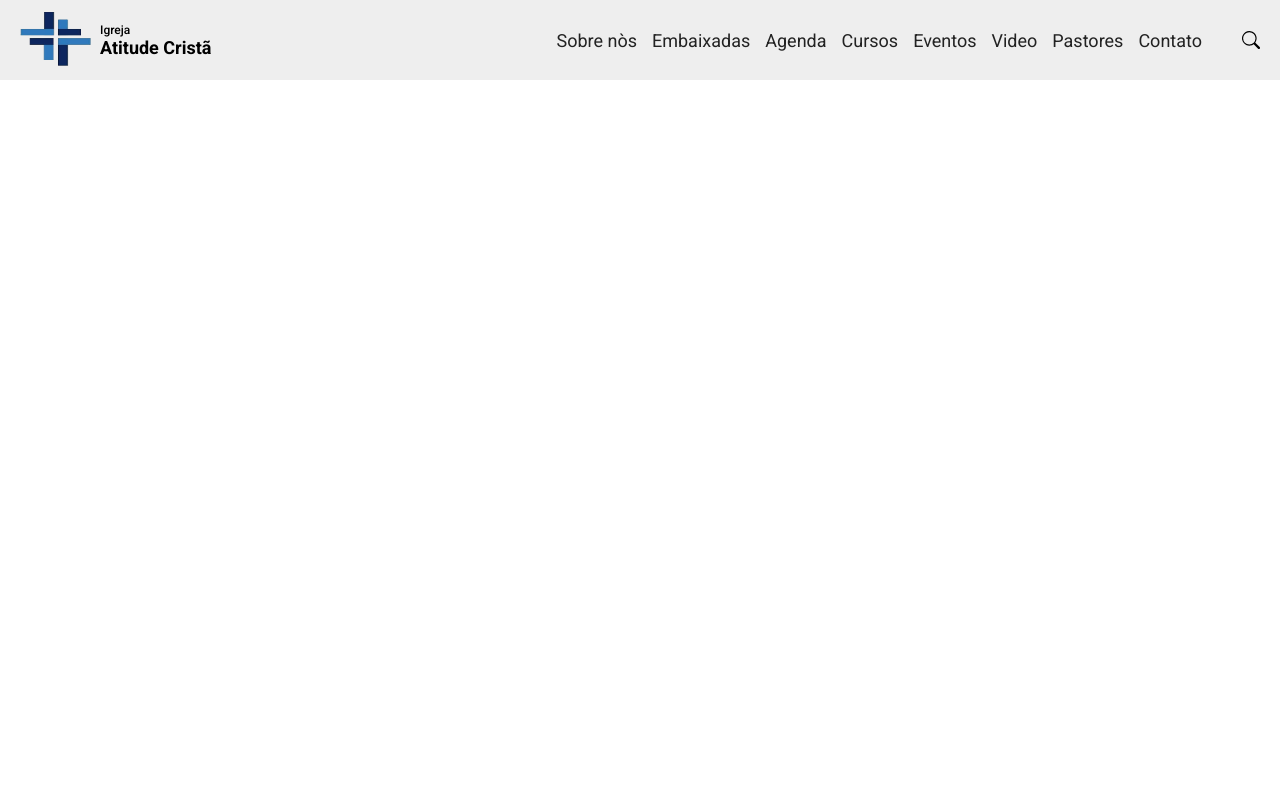
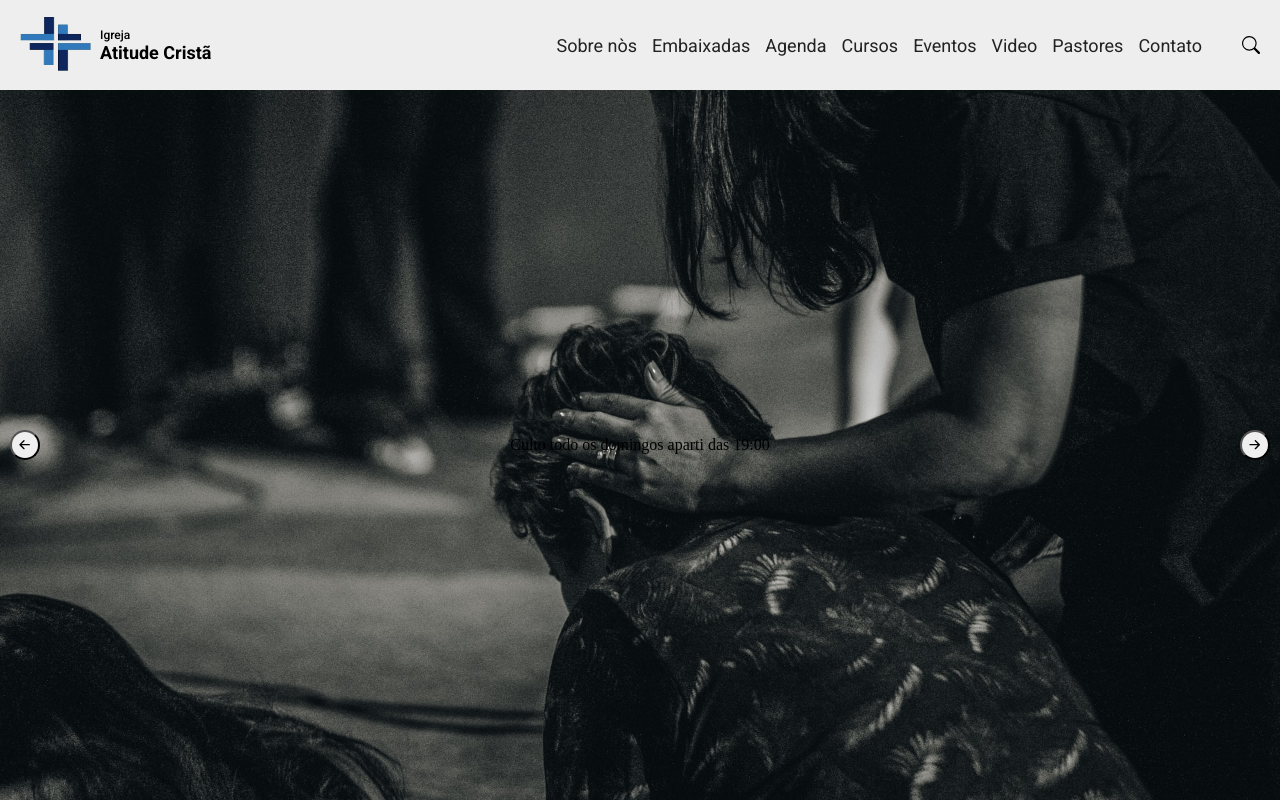
Before and after one commit to chroods/IgrejaAtitude, a React (Vite) app: page / in a window 1280 px wide. Built offline with nearby package versions, Linux system fonts and the light colour scheme.

Commit message:
modified:   src/components/Header/styles.ts modified:   src/components/Slide/index.tsx modified:   src/components/Slide/styles.ts modified:   src/services/FotosSlide.ts

```diff
--- a/src/components/Header/styles.ts
+++ b/src/components/Header/styles.ts
@@ -9,6 +9,7 @@ console.log(innerWidth, width);
 export const Container = styled.div`
     position: relative;
     width: 100%;
+    height: 90px;
     display: flex;
     justify-content: space-between;
     align-items: center;
--- a/src/components/Slide/index.tsx
+++ b/src/components/Slide/index.tsx
@@ -1,10 +1,36 @@
-import React from 'react'
-import { Container } from './styles'
+import React, {useState}  from 'react'
+import {
+    Container,
+    ButtonSlide,
+    LegendaImgSlide
+ } from './styles'
+import {HiArrowLeft} from 'react-icons/hi';
+import {HiArrowRight} from 'react-icons/hi'
+import slide from '../../services/FotosSlide';
+
 
 export function Slide(){
+    const [currentSlite, setCurrentSlite] = useState(0);
+
+    function handleNext(){
+        setCurrentSlite(currentSlite === slide.length - 1? 0 : currentSlite + 1);
+    }
+
+    function handlePrev(){
+        setCurrentSlite(currentSlite === 0 ? slide.length - 1 : currentSlite - 1 );
+    }
+
+    console.log(slide[0].title)
     return(
         <Container>
-
+            <ButtonSlide onClick={handlePrev}>
+                <HiArrowLeft name='HiArrowLeft'/>
+            </ButtonSlide>
+            <img src={slide[currentSlite].img}/>
+            <LegendaImgSlide>{slide[currentSlite].title}</LegendaImgSlide>
+            <ButtonSlide onClick={handleNext}>
+                <HiArrowRight name='HiArrowRight'/>
+            </ButtonSlide>
         </Container>
     )
 }
--- a/src/components/Slide/styles.ts
+++ b/src/components/Slide/styles.ts
@@ -1,5 +1,30 @@
 import styled from "styled-components";
 
 export const Container = styled.div`
+    position:relative;
+    display: flex;
+    justify-content: space-between;
+    align-items: center;
+    height: calc(100vh - 90px);
 
+    img{
+        position: absolute;
+        width: 100%;
+        height: calc(100vh - 90px);
+        object-fit: cover;
+    }
+`
+export const ButtonSlide = styled.button`
+    z-index:1;
+    width: 30px;
+    height: 30px;
+    border-radius: 15px;
+    display: flex;
+    align-items: center;
+    justify-content: center;
+    margin: 0 10px;
 `;
+
+export const LegendaImgSlide = styled.div`
+    z-index: 1;
+`;
--- a/src/services/FotosSlide.ts
+++ b/src/services/FotosSlide.ts
@@ -0,0 +1,28 @@
+const slide = [
+    {
+        id: 1,
+        img: "../src/assets/03.jpg",
+        title: "Culto todo os domingos \n aparti das 19:00",
+        link: "#"
+    },
+    {
+        id: 2,
+        img: "../src/assets/04.jpg",
+        title: "Culto todo os domingos \n aparti das 20:00",
+        link: "#"
+    },
+    {
+        id: 3,
+        img: "../src/assets/05.jpg",
+        title: "Culto todo os domingos \n aparti das 21:00",
+        link: "#"
+    },
+    {
+        id: 4,
+        img: "../src/assets/06.jpg",
+        title: "Culto todo os domingos \n aparti das 22:00",
+        link: "#"
+    }
+]
+
+export default slide;
```
